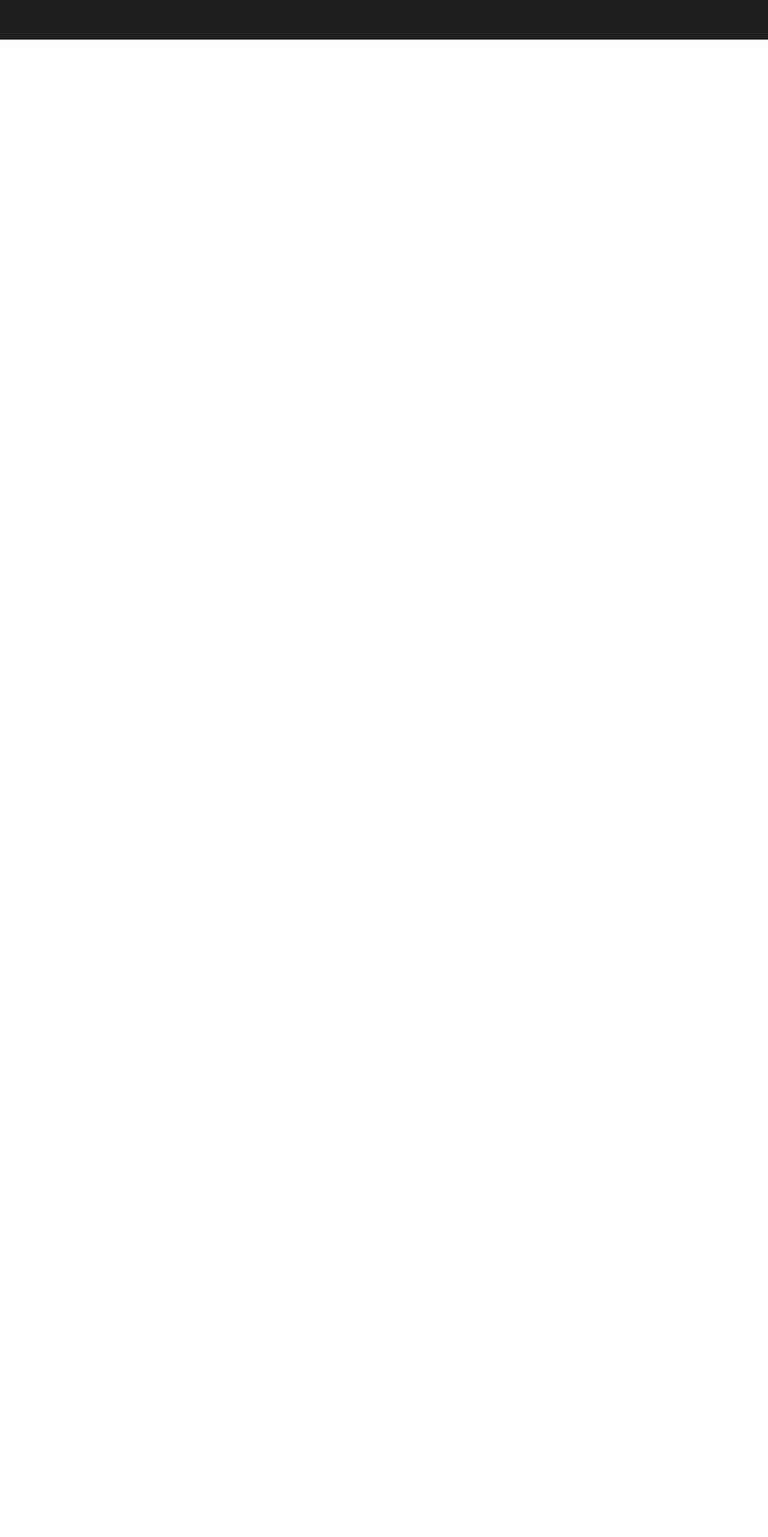
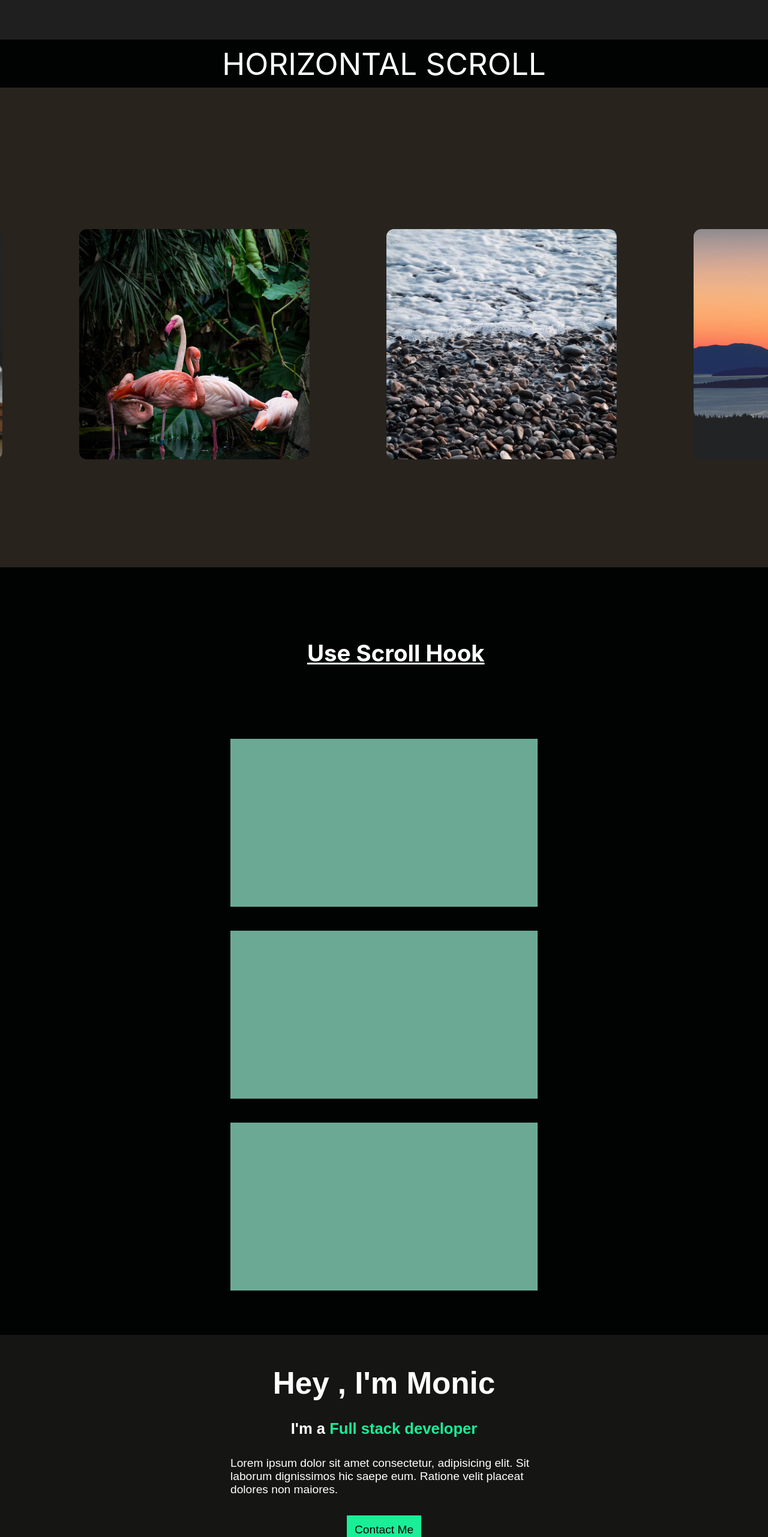
Before and after one commit to Monic-19/animations_in_react, a React (Create React App) app: page / in a window 1280 px wide. Shown: the part 6254-8817 px from the top of the page at 60% size. Before the commit the page ends 6320 px from the top, so only its background shows below. Built offline with nearby package versions, Linux system fonts and the light colour scheme.

Commit message:
Scrolling in Framer Motion

```diff
--- a/src/App.js
+++ b/src/App.js
@@ -3,6 +3,9 @@ import Parallax from './components/parallax';
 import BasicGSAP from './components/BasicGSAP';
 import CursorFramer from './components/CursorFramer';
 import DragFramer from './components/DragFramer';
+import HorizontalScroll from './components/HorizontalScroll';
+import UseScrollarFramer from './components/UseScrollarFramer';
+import TextOnScroll from './components/TextOnScroll';
 
 function App() {
   return (
@@ -11,6 +14,9 @@ function App() {
     <Parallax></Parallax>
     <CursorFramer></CursorFramer>
     <DragFramer></DragFramer>
+    <HorizontalScroll></HorizontalScroll>
+    <UseScrollarFramer></UseScrollarFramer>
+    <TextOnScroll></TextOnScroll>
     </>
   );
 }
--- /dev/null
+++ b/src/components/HorizontalScroll.jsx
@@ -0,0 +1,42 @@
+import React, { useRef } from 'react'
+import {motion, useScroll, useTransform} from 'framer-motion'
+
+const HorizontalScroll = () => {
+
+    const images = [
+        {number : 1, il : "/images/img1.avif"},
+        {number : 2, il : "/images/img2.avif"},
+        {number : 3, il : "/images/img3.avif"},
+        {number : 4, il : "/images/img6.avif"},
+        {number : 5, il : "/images/img7.avif"},
+        {number : 6, il : "/images/img8.avif"},
+    ]
+
+    const refer = useRef(null);
+    const { scrollYProgress } = useScroll({target : refer});
+    const x = useTransform(scrollYProgress, [0,1], ["0%","-60%"]);
+
+    // console.log(scrollYProgress)
+
+  return (
+    <div className='hscroll' ref={refer} >
+      <div className="blank">HORIZONTAL SCROLL</div>
+
+      <motion.div transistion = {{duration : "10s"}} style={{x}} className="hero">
+        {
+            images.map( i => (
+                <div className='imgBox' key={i.number}>
+                    <motion.img whileHover={{scale : 1.2}} src={i.il} alt="" />
+                </div>
+            ))
+        }
+      </motion.div>
+
+
+      <div className="blank"></div>
+
+    </div>
+  )
+}
+
+export default HorizontalScroll
--- /dev/null
+++ b/src/components/TextOnScroll.jsx
@@ -0,0 +1,37 @@
+import React, { useEffect, useRef } from 'react'
+import {motion, useAnimation, useInView} from "framer-motion"
+
+const TextOnScroll = () => {
+
+    const variants = {
+        hidden: {opacity : 0, y : 75},
+        visible: {opacity : 1, y : 0},
+    }
+
+    const transition = {
+        delay : 0.25,
+        duration : 0.5
+    }
+
+    const mainControls = useAnimation();
+
+    const refr = useRef(null);
+    const isInView = useInView(refr, {once : true})
+
+    useEffect( ()=>{
+       if(isInView){
+        mainControls.start("visible");
+       }
+    },[isInView])
+
+  return (
+    <motion.div ref={refr} className='TOS' >
+      <motion.h1 variants={variants} initial = "hidden" animate={mainControls} transition={transition}>Hey , I'm Monic</motion.h1>
+      <motion.h3 variants={variants} initial = "hidden" animate={mainControls} transition={transition}>I'm a <span>Full stack developer</span></motion.h3>
+      <motion.p variants={variants} initial = "hidden" animate={mainControls} transition={transition}>Lorem ipsum dolor sit amet consectetur, adipisicing elit. Sit laborum dignissimos hic saepe eum. Ratione velit placeat dolores non maiores.</motion.p>
+      <motion.button variants={variants} initial = "hidden" animate={mainControls} transition={transition}>Contact Me</motion.button>
+    </motion.div>
+  )
+}
+
+export default TextOnScroll
--- /dev/null
+++ b/src/components/UseScrollarFramer.jsx
@@ -0,0 +1,25 @@
+import React, { useRef } from 'react'
+import {motion, useScroll, useTransform} from "framer-motion"
+
+const UseScrollarFramer = () => {
+
+    const refr = useRef(null);
+    const {scrollYProgress} = useScroll({target : refr, offset : ["0 1", "0.5 1"]});
+
+    const x2 =useTransform(scrollYProgress, [0,1], [0.8,1]);
+    const x =useTransform(scrollYProgress, [0,1], [0.5,1]);
+
+  return (
+    <div className='USBox'>
+      <h1>Use Scroll Hook</h1>
+
+      <div className="USBCont">
+        <motion.div className="USBB"  ref={refr} style={{scale : x2, opacity : x}}></motion.div>
+        <motion.div className="USBB"  ref={refr} style={{scale : x2, opacity : x}}></motion.div>
+        <motion.div className="USBB"  ref={refr} style={{scale : x2, opacity : x}}></motion.div>
+      </div>
+    </div>
+  )
+}
+
+export default UseScrollarFramer
--- a/src/components/main.css
+++ b/src/components/main.css
@@ -63,3 +63,109 @@
     >.b3{right:30%;}
     >.b4{right: 5%;}
 }
+
+.hscroll{
+    height: 120vh;
+    overflow: hidden;
+
+    >.blank{
+        height: 10vh;
+        width: 100%;
+        background-color: #000302;
+        color: white;
+        display: flex;
+        justify-content: center;
+        align-items: center;
+        font-size: 4vw;
+    }
+
+    >.hero{
+        height: 100vh;
+        background-color: #28231D;
+        display: flex;
+        gap: 10vw;
+        width: 250%;
+        padding-left: 10vw;
+        padding-right: 10vw;
+
+
+        >.imgBox{
+            width: 20%;
+            height: 120%;
+            display: flex;
+            justify-content: center;
+            align-items: center;
+            margin-top: -5vh;
+
+            >img{
+                object-fit: cover;
+            }
+
+        }
+    }
+}
+
+.USBox{
+    height: 150vh;
+    padding-top: 5vh;
+    background-color: #000302;
+
+    >h1{
+        margin-left: 60%;
+        color: white;
+        transform: translateX(-50%);
+        text-decoration:underline;
+        font-size: 3vw;
+    }
+
+    >.USBCont{
+        display: flex;
+        flex-direction: column;
+        gap: 5vh;
+        justify-content: center;
+        align-items: center;
+        padding-top: 15vh;
+
+        >.USBB{
+            height: 35vh;
+            width: 40vw;
+            background-color: rgb(108, 169, 148);
+        }
+    }
+}
+
+.TOS{
+    height: 50vh;
+    width: 100%;
+    display: flex;
+    justify-content: center;
+    align-items: center;
+    flex-direction: column;
+    gap: 4vh;
+    font-family :Arial, Helvetica, sans-serif;
+    color: white;
+    background-color: #151514;
+
+    >h1{
+        font-size: 4vw;
+    }
+
+    >h3{
+        font-size: 2vw;
+
+        >span{
+            color: #19EF97;
+        }
+    }
+
+    >p{
+        width: 40%;
+        font-size: 1.5vw;
+    }
+    >button{
+        font-size: 1.5vw;
+        padding: 1vw;
+        border: none;
+        background-color: #19EF97;
+    }
+}
```
